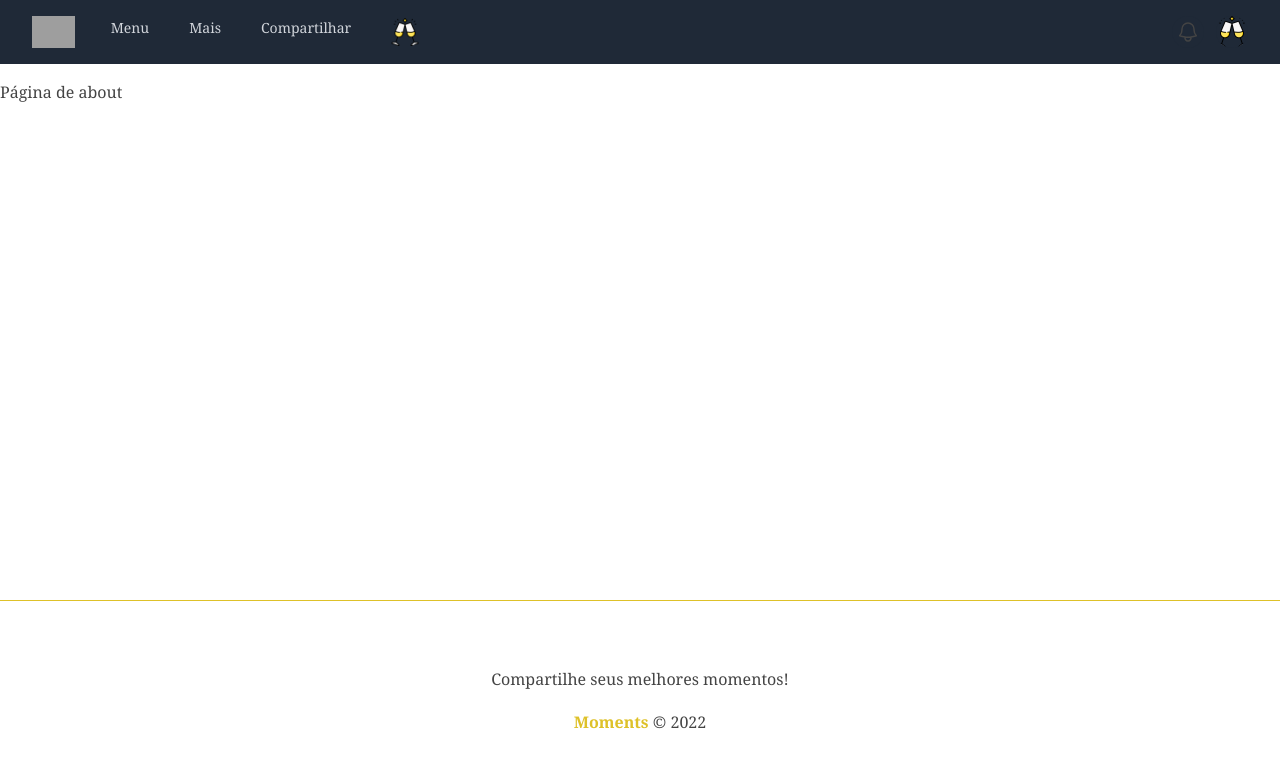
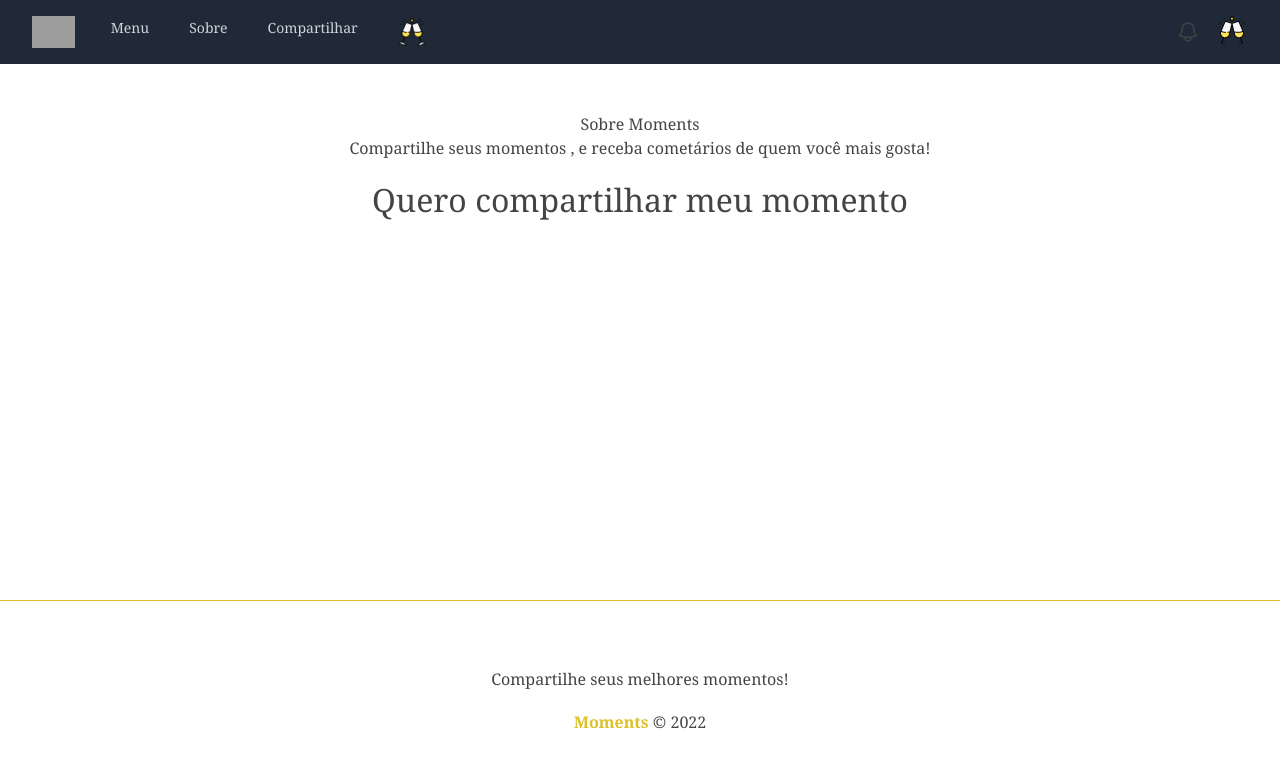
Before and after one commit to kennymarcos96/moments, an Angular app: page /about in a window 1280 px wide. Shown: the top 768 px of the page. Built offline with nearby package versions, Linux system fonts and the light colour scheme; grey boxes are pictures that could not be loaded.

Commit message:
about pronta

```diff
--- a/src/app/components/header/header.component.html
+++ b/src/app/components/header/header.component.html
@@ -38,7 +38,7 @@
         <div class="hidden sm:ml-6 sm:block">
           <div class="flex space-x-4">
             <a routerLink="/" class="text-gray-300 hover:bg-gray-700 hover:text-white px-3 py-2 rounded-md text-sm font-medium">Menu</a>
-            <a routerLink="/about" class="text-gray-300 hover:bg-gray-700 hover:text-white px-3 py-2 rounded-md text-sm font-medium">Mais</a>
+            <a routerLink="/about" class="text-gray-300 hover:bg-gray-700 hover:text-white px-3 py-2 rounded-md text-sm font-medium">Sobre</a>
             <a routerLink="moments/new" class="text-gray-300 hover:bg-gray-700 hover:text-white px-3 py-2 rounded-md text-sm font-medium">Compartilhar</a>
             <a routerLink="#" class="text-gray-300 hover:bg-gray-700 hover:text-white px-3 py-2 rounded-md text-md font-medium  flex text-center">
               <img class="h-7 w-7 flex text-center" src="/assets/moments.png" alt="Moments">
--- a/src/app/components/messages/messages.component.html
+++ b/src/app/components/messages/messages.component.html
@@ -1,9 +1,10 @@
 <div class="message" *ngIf="messagesService.message">
   <div class="message-header">
     <h2>Mensagem do sistema:</h2>
-    <button class="clear">
+    <button class="clear" (click)="messagesService.clear()">
       <i class="fa-regular fa-circle-xmark "></i>
     </button>
   </div>
   <p> {{ messagesService.message }} P</p>
 </div>
+<!-- messagesService.clear -> limpa a mensagem do sistema -->
--- a/src/app/components/pages/about/about.component.css
+++ b/src/app/components/pages/about/about.component.css
@@ -0,0 +1,17 @@
+.about {
+    display: flex;
+    flex-direction: column;
+    align-items: center;
+    justify-content: center;
+    padding: 2em;
+  }
+
+  h2,
+  p {
+    margin-bottom: 1em;
+  }
+
+  .about a {
+    text-decoration: none;
+    font-size: 2em;
+  }
--- a/src/app/components/pages/about/about.component.html
+++ b/src/app/components/pages/about/about.component.html
@@ -1 +1,9 @@
-<p>Página de about </p>
+<div class="about">
+  <h1>Sobre Moments</h1>
+  <p>
+    Compartilhe seus momentos , e receba cometários de quem você mais gosta!
+  </p>
+
+  <a routerLink="/moments/new"> Quero compartilhar meu momento </a>
+
+</div>
--- a/src/app/components/pages/new-moment/new-moment.component.ts
+++ b/src/app/components/pages/new-moment/new-moment.component.ts
@@ -1,5 +1,6 @@
 import { Component, OnInit, } from '@angular/core';
 import { MessagesService } from 'src/app/services/messages.service';
+import { Router } from '@angular/router';
 
 @Component({
   selector: 'app-new-moment',
@@ -10,8 +11,11 @@ export class NewMomentComponent implements OnInit {
 
   btnText = 'Compartilhar';
 
-  constructor(private messagesService: MessagesService
-  ) { }
+  constructor(
+    // private momentService: MomentService,
+    private router: Router,
+    private messagesService: MessagesService
+  ) {}
 
   ngOnInit(): void { }
 
@@ -20,6 +24,7 @@ export class NewMomentComponent implements OnInit {
 
     this.messagesService.add(`Momento adicionado com sucesso!`);
 
+    this.router.navigate(['/']); // leva o Usuário para Home após compartilhar
   }
 
 }
```
Also changed, not shown: 1 other file (tests, documents, lock files or other folders).
